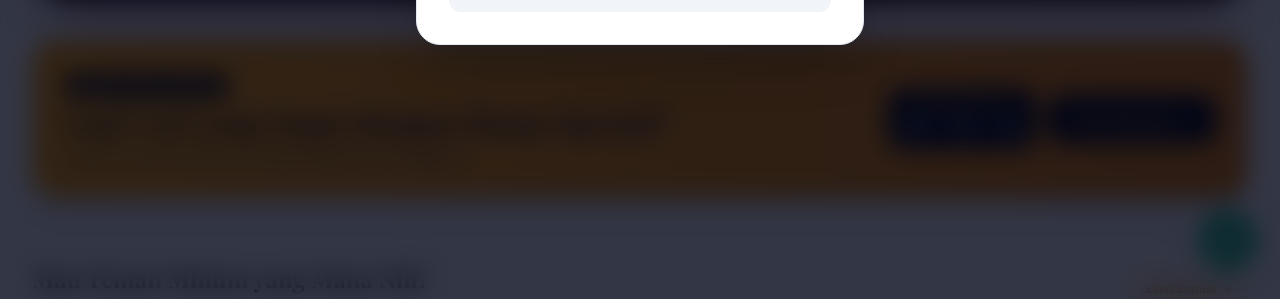
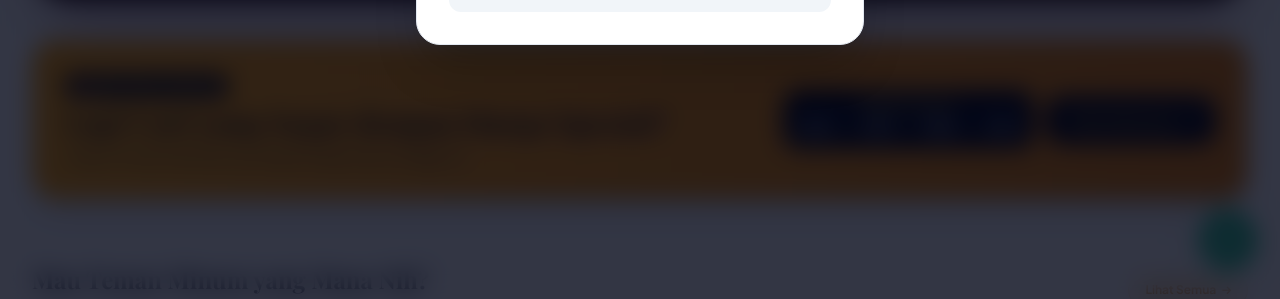
Before and after one commit to zeinniko/kawan-tuang, a Laravel app: page / in a window 1280 px wide. Shown: the part 691-990 px from the top of the page. Run offline with Laravel 12, Linux system fonts and the light colour scheme; data that the repository does not hold is empty; parts of the project's set-up code (start-up, migrations or seed data) failed here and were passed over; some libraries are stand-ins or nearby versions; some web fonts are replaced.

Commit message:
add deals counter

```diff
--- a/resources/views/marketplace/index.blade.php
+++ b/resources/views/marketplace/index.blade.php
@@ -131,31 +131,81 @@
 </section>
 
 <!-- ================= 2. EVENT LIGHT PROMO / BEST DEAL ================= -->
-<section class="max-w-7xl mx-auto px-4 sm:px-6 lg:px-8 py-6 md:py-10">
-  <div class="bg-gradient-to-r from-amber-500 to-amber-600 rounded-3xl p-5 sm:p-6 md:p-8 text-slate-950 flex flex-col md:flex-row items-center justify-between gap-4 md:gap-6 shadow-xl">
+<section class="max-w-7xl mx-auto px-3 sm:px-6 lg:px-8 py-4 sm:py-6 md:py-10">
+  <div class="bg-gradient-to-r from-amber-500 to-amber-600 rounded-2xl sm:rounded-3xl p-4 sm:p-6 md:p-8 text-slate-950 flex flex-col md:flex-row items-center justify-between gap-3 sm:gap-4 md:gap-6 shadow-xl">
 
-    <div class="space-y-1.5 text-center md:text-left w-full md:w-auto">
-      <span class="bg-slate-950 text-amber-400 text-[10px] sm:text-xs font-bold px-3 py-1 rounded-full uppercase tracking-wider inline-block">
+    <!-- Konten Teks -->
+    <div class="space-y-1 sm:space-y-1.5 text-center md:text-left w-full md:w-auto">
+      <span class="bg-slate-950 text-amber-400 text-[9px] sm:text-xs font-bold px-2.5 py-0.5 sm:px-3 sm:py-1 rounded-full uppercase tracking-wider inline-block">
         🔥 Best Deal Hari Ini
       </span>
-      <h2 class="text-xl sm:text-2xl md:text-3xl font-serif font-bold leading-tight">Lagi Cari yang Segar dengan Harga Spesial?</h2>
-      <p class="text-xs sm:text-sm text-slate-900 font-medium">Jangan sampai kelewatan potongan harga khusus minggu ini!</p>
+      <h2 class="text-base sm:text-2xl md:text-3xl font-serif font-bold leading-tight">
+        Lagi Cari yang Segar dengan Harga Spesial?
+      </h2>
+      <p class="text-[11px] sm:text-sm text-slate-900 font-medium leading-tight sm:leading-normal">
+        Jangan sampai kelewatan potongan harga khusus minggu ini!
+      </p>
     </div>
 
-    <!-- Disesuaikan Layout Jam & Tombol Agar Kompak di Mobile -->
-    <div class="flex flex-row items-center justify-between sm:justify-end gap-3 w-full md:w-auto shrink-0 pt-2 md:pt-0 border-t border-slate-950/10 md:border-t-0">
-      <div class="bg-slate-950 text-white px-3 py-2 sm:px-4 sm:py-2.5 rounded-2xl text-center shrink-0">
-        <span class="block text-[9px] sm:text-[10px] text-amber-400 font-bold uppercase tracking-wider">Berakhir Dalam</span>
-        <span id="countdown" class="font-mono text-sm sm:text-base font-bold text-white">04 : 32 : 18</span>
+    <!-- Timer & Tombol CTA -->
+    <div class="flex flex-row items-center justify-between sm:justify-end gap-2 sm:gap-3 w-full md:w-auto shrink-0 pt-2 md:pt-0 border-t border-slate-950/10 md:border-t-0">
+
+      <!-- Box Countdown -->
+      <div class="bg-slate-950 text-white px-2.5 py-2 sm:px-4 sm:py-2.5 rounded-xl sm:rounded-2xl text-center shrink-0 flex-1 sm:flex-none">
+        <span class="block text-[8px] sm:text-[10px] text-amber-400 font-bold uppercase tracking-wider leading-none mb-0.5 sm:mb-1">
+          Berakhir Dalam
+        </span>
+        <span id="countdown" class="font-mono text-[10px] xs:text-xs sm:text-sm md:text-base font-bold text-white tracking-tight sm:tracking-wider whitespace-nowrap">
+          00d : 00h : 00m : 00s
+        </span>
       </div>
-      <a href="{{ route('catalog.index') }}" class="bg-slate-950 hover:bg-slate-900 text-amber-400 font-bold px-4 py-3 sm:px-6 sm:py-3.5 rounded-2xl text-xs sm:text-sm transition-colors whitespace-nowrap shadow-md flex items-center justify-center gap-2 flex-1 sm:flex-initial">
-        <span>Sikat Sekarang</span>
-        <i class="fa-solid fa-arrow-right text-xs"></i>
+
+      <!-- Tombol CTA (Ikon saja di mobile, Teks + Ikon di tablet/PC) -->
+      <a href="{{ route('catalog.index') }}"
+         title="Sikat Sekarang"
+         class="bg-slate-950 hover:bg-slate-900 text-amber-400 font-bold p-2.5 sm:px-6 sm:py-3.5 rounded-xl sm:rounded-2xl text-xs sm:text-sm transition-all whitespace-nowrap shadow-md flex items-center justify-center gap-2 shrink-0">
+        <span class="hidden sm:inline">Sikat Sekarang</span>
+        <i class="fa-solid fa-arrow-right text-xs sm:text-sm"></i>
       </a>
+
     </div>
 
   </div>
 </section>
+
+<!-- Script Logic Countdown Otomatis Bulanan -->
+<script>
+  document.addEventListener('DOMContentLoaded', function () {
+    function startMonthlyCountdown() {
+      const countdownEl = document.getElementById('countdown');
+      if (!countdownEl) return;
+
+      function updateTimer() {
+        const now = new Date();
+
+        // Target: Detik terakhir di bulan berjalan (23:59:59)
+        const endOfMonth = new Date(now.getFullYear(), now.getMonth() + 1, 0, 23, 59, 59);
+        const distance = endOfMonth - now;
+
+        if (distance < 0) return;
+
+        const days = Math.floor(distance / (1000 * 60 * 60 * 24));
+        const hours = Math.floor((distance % (1000 * 60 * 60 * 24)) / (1000 * 60 * 60));
+        const minutes = Math.floor((distance % (1000 * 60 * 60)) / (1000 * 60));
+        const seconds = Math.floor((distance % (1000 * 60)) / 1000);
+
+        const pad = (num) => String(num).padStart(2, '0');
+
+        countdownEl.textContent = `${pad(days)}d : ${pad(hours)}h : ${pad(minutes)}m : ${pad(seconds)}s`;
+      }
+
+      updateTimer();
+      setInterval(updateTimer, 1000);
+    }
+
+    startMonthlyCountdown();
+  });
+</script>
 
 <!-- ================= 3. PILIH SELERA ANDA (Category) ================= -->
 <section class="max-w-7xl mx-auto px-4 sm:px-6 lg:px-8 py-6">
--- a/resources/views/welcome.blade.php
+++ b/resources/views/welcome.blade.php
@@ -132,7 +132,7 @@
 
             <!-- 21+ Verification Banner -->
             <div class="bg-amber-100 text-amber-900 dark:bg-amber-500/10 dark:text-amber-400 px-4 py-2 text-[11px] sm:text-xs text-center font-medium tracking-wide">
-        <i class="fa-solid fa-triangle-exclamation me-1"></i> Halo Sobat TM! Pastikan usia kamu sudah 21+ ya sebelum menjelajah. Nikmati minuman secara bertanggung jawab.
+                <i class="fa-solid fa-triangle-exclamation me-1"></i> Halo Sobat Tipsy! Pastikan usia kamu sudah 21+ ya sebelum menjelajah. Nikmati minuman secara bertanggung jawab.
             </div>
 
             <!-- HEADER NAVBAR -->
--- a/routes/api.php
+++ b/routes/api.php
@@ -59,6 +59,7 @@ Route::prefix('v1')->group(function () {
         Route::get('/orders', [OrderController::class, 'index']);
         Route::get('/orders/{order}', [OrderController::class, 'show']);
         Route::post('/orders/{order}/cancel', [OrderController::class, 'cancel']);
+        Route::post('/orders/{order}/complete', [OrderController::class, 'complete']);
 
         Route::post('/payments/snap-token', [PaymentController::class, 'generateSnapToken']);
         Route::get('/payments/{order}/status', [PaymentController::class, 'checkStatus']);
```
Also changed, not shown: app/Http/Controllers/Api/V1/OrderController.php (+10 -0 lines), app/Services/OrderService.php (+20 -0 lines), 3 other files. Lines whose indentation alone changed are shown as unchanged.
